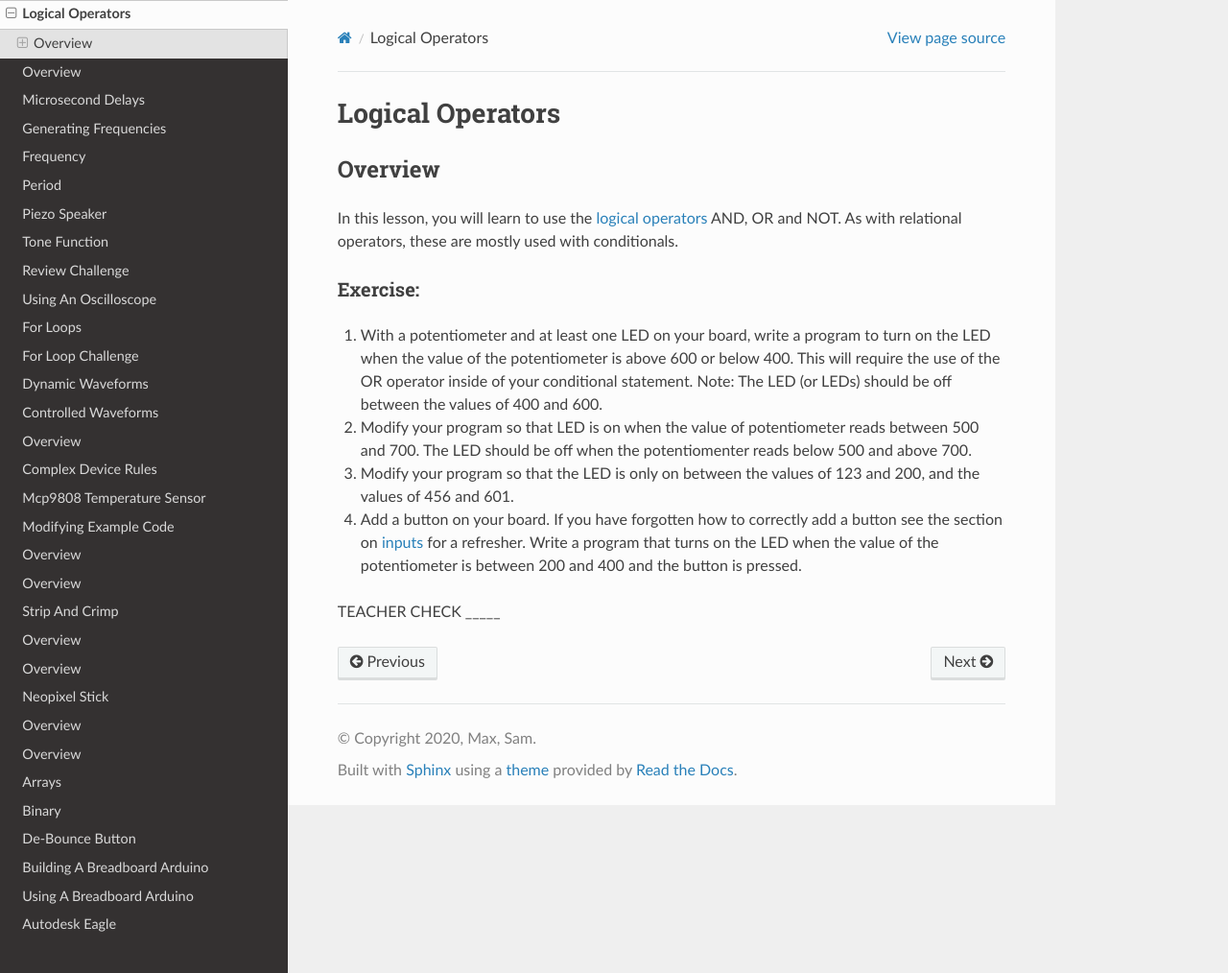
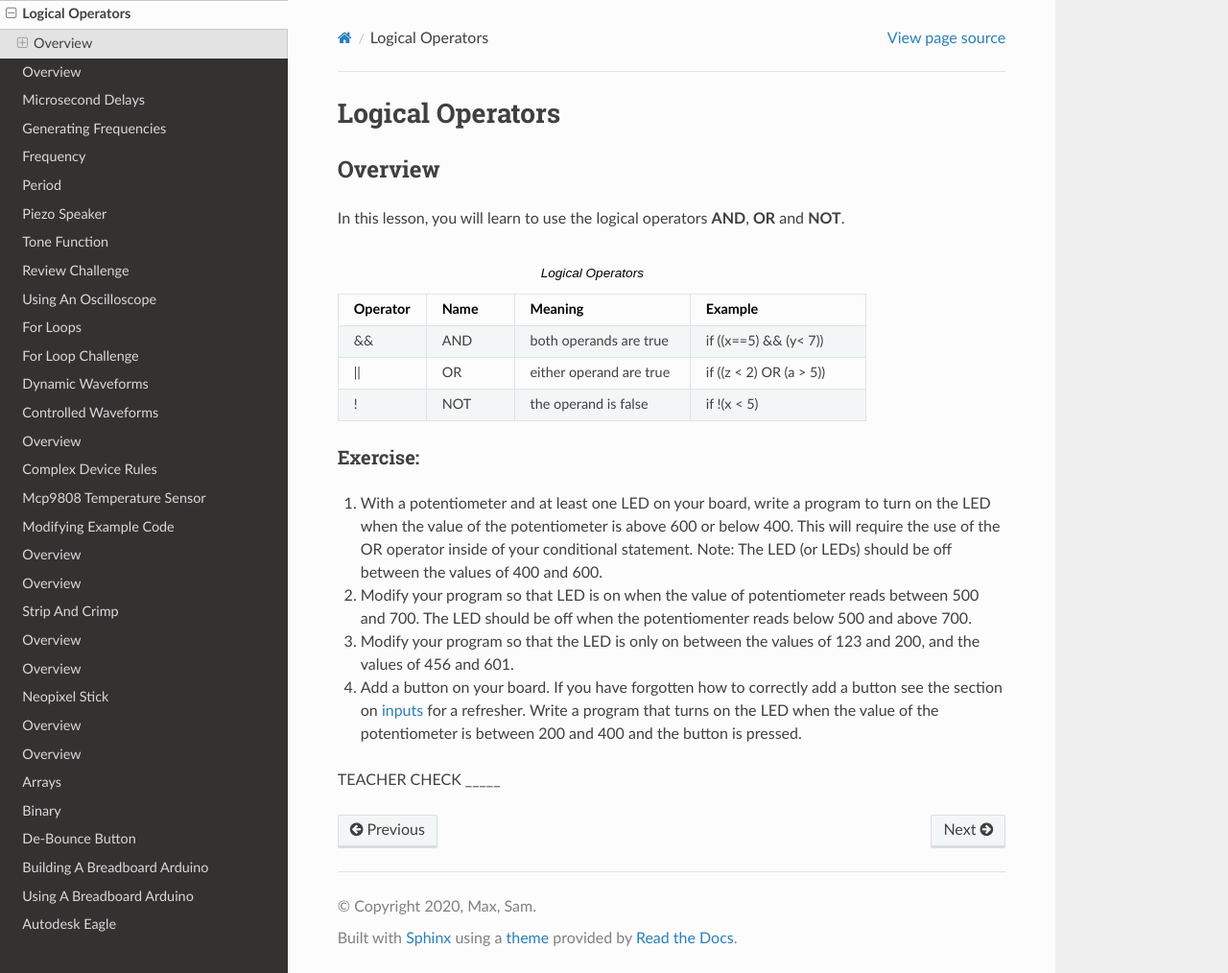
Before and after one commit to maxtkc/mvths-wiki, a Sphinx documentation site: the page built from docs/023-logical-operators.rst, in a window 1280 px wide and 1014 px high. Shown: the whole window at 96% size. Built offline with Sphinx 7.4.7 and the Read the Docs theme 2.0.0, drawn with Linux system fonts in a browser that asks for light colours; pages that are not in the unit, such as notebooks, are missing from menus.

Commit message:
Update 023-logical-operators.rst

```diff
--- a/docs/023-logical-operators.rst
+++ b/docs/023-logical-operators.rst
@@ -4,10 +4,30 @@ Logical Operators
 Overview
 --------
 
-In this lesson, you will learn to use the `logical
-operators <https://www.google.com/url?q=https://docs.google.com/document/d/1BmZbXzxnD2j17QToSZ9jeZmnP7burwfksfQq2v4zu-Y/edit%23heading%3Dh.wu2vkp32zpto&sa=D&ust=1587613173940000>`__ AND,
-OR and NOT. As with relational operators, these are mostly used with
-conditionals.
+In this lesson, you will learn to use the logical operators **AND**, **OR** and **NOT**.
+
+.. list-table:: Logical Operators
+   :widths: 25 25 50 50
+   :header-rows: 1
+
+   * - Operator
+     - Name
+     - Meaning
+     - Example
+   * - &&
+     - AND
+     - both operands are true
+     - if ((x==5) && (y< 7))
+   * - ||
+     - OR
+     - either operand are true
+     - if ((z < 2) OR (a > 5))
+   * - !
+     - NOT
+     - the operand is false
+     - if !(x < 5)
+
+
 
 Exercise:
 ~~~~~~~~~
```
